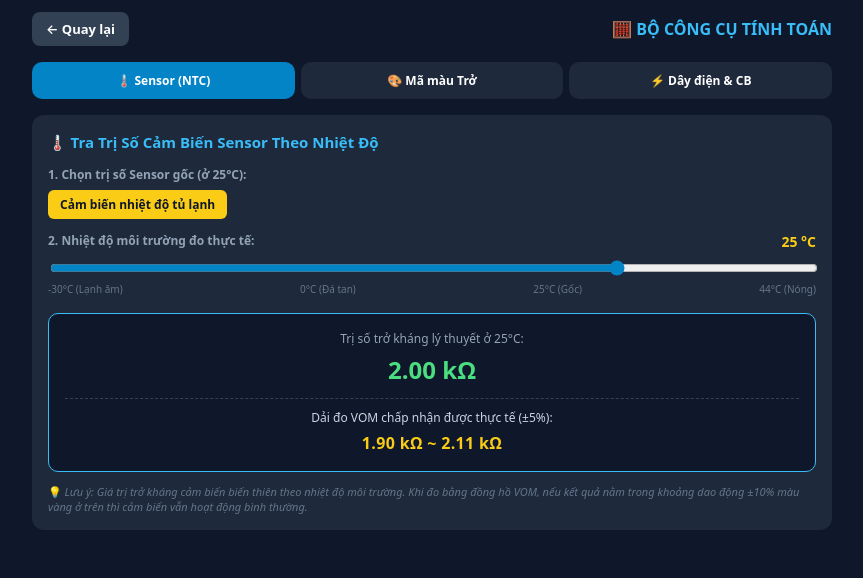
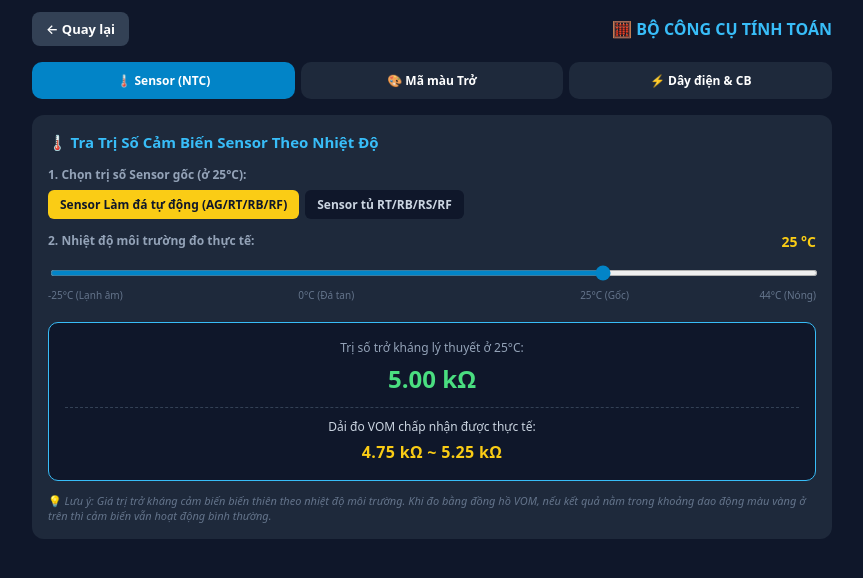
Before and after one commit to tuanAnh12423/WEB-Tra-Cuu-Ma-Loi, a React (Vite) app: page /#/tools in a window 1280 px wide. Shown: the top 578 px of the page, without its empty margins (208-1071 px from the left). Built offline with nearby package versions, Linux system fonts and the light colour scheme.

Commit message:
Cap Nhat

```diff
--- a/src/data/toolsData.ts
+++ b/src/data/toolsData.ts
@@ -1,13 +1,16 @@
+// =================================================================
 // 1. DỮ LIỆU CẤU HÌNH SENSOR (NTC)
 // =================================================================
 export interface SensorOption {
   label: string;
   value: number; // Trị số kOhm ở 25°C
-  bConstant?: number; // Hệ số Beta NTC (mặc định 3950 nếu không khai báo)
-  isLookupTable?: boolean; // Cờ đánh dấu nếu dùng Bảng tra cứu trực tiếp thay vì công thức
+  bConstant?: number; // Hệ số Beta NTC
+  isLookupTable?: boolean; // Cờ đánh dấu nếu dùng Bảng tra cứu trực tiếp
+  lookupTable?: Record<string | number, number>; // Bảng tra riêng
+  minMaxTable?: Record<string | number, { min: number; max: number }>;
 }
 
-// 🟢 BẢNG DỮ LIỆU TRA CỨU CHUẨN TỪ HÃNG CHO SENSOR 2K TỦ LẠNH (-30°C ĐẾN 44°C)
+// 🟢 1. BẢNG DỮ LIỆU TRA CỨU CHUẨN CHO SENSOR 2K TỦ LẠNH (-30°C ĐẾN 44°C)
 export const SENSOR_2K_LOOKUP_TABLE: Record<number, number> = {
   "-30": 33.81,
   "-29": 31.85,
@@ -86,9 +89,80 @@ export const SENSOR_2K_LOOKUP_TABLE: Record<number, number> = {
   "44": 0.914,
 };
 
+// 🧊 2. BẢNG CẢM BIẾN LÀM ĐÁ TỰ ĐỘNG CHUẨN ĐƯỜNG CONG TỪ ĐỒ THỊ HÃNG
+export const SENSOR_ICE_MAKER_LOOKUP_TABLE: Record<number, number> = {
+  "-25": 42.0,
+  "-24": 39.2,
+  "-23": 36.6,
+  "-22": 34.2,
+  "-21": 32.0,
+  "-20": 30.0,
+  "-19": 28.2,
+  "-18": 26.5,
+  "-17": 24.9,
+  "-16": 23.4,
+  "-15": 22.0,
+  "-14": 20.7,
+  "-13": 19.5,
+  "-12": 18.4,
+  "-11": 17.3,
+  "-10": 16.3,
+  "-9": 15.7,
+  "-8": 15.2,
+  "-7": 14.7,
+  "-6": 14.2,
+  "-5": 13.9,
+  "-4": 13.85,
+  "-3": 13.8,
+  "-2": 13.75,
+  "-1": 13.72,
+  "0": 13.7, // 🎯 Chuẩn mốc 0°C = 13.7 kΩ (Dải 13 ~ 14.5 kΩ)
+  "1": 13.1,
+  "2": 12.5,
+  "3": 11.9,
+  "4": 11.3,
+  "5": 10.8,
+  "6": 10.3,
+  "7": 9.8,
+  "8": 9.4,
+  "9": 9.0,
+  "10": 8.6,
+  "11": 8.2,
+  "12": 7.9,
+  "13": 7.6,
+  "14": 7.3,
+  "15": 7.0,
+  "16": 6.7,
+  "17": 6.4,
+  "18": 6.2, // 🎯 Đã sửa: 18°C = 6.2 kΩ (Nhiệt độ giảm -> Trở kháng tăng)
+  "19": 5.9,
+  "20": 5.7,
+  "21": 5.5,
+  "22": 5.3,
+  "23": 5.2,
+  "24": 5.1,
+  "25": 5.0, // 🎯 Chuẩn mốc 25°C = 5.0 kΩ (Dải 4.5 ~ 5.5 kΩ)
+  "26": 4.8,
+  "27": 4.6,
+  "28": 4.4,
+  "29": 4.2,
+  "30": 4.0,
+};
+
 // Danh sách các loại Sensor phổ biến trên thị trường
 export const SENSOR_OPTIONS: SensorOption[] = [
-  { label: "Cảm biến nhiệt độ tủ lạnh", value: 2, isLookupTable: true }, // Đã thêm loại Sensor 2k tra bảng
+  {
+    label: "Sensor Làm đá tự động (AG/RT/RB/RF)",
+    value: 5,
+    isLookupTable: true,
+    lookupTable: SENSOR_ICE_MAKER_LOOKUP_TABLE,
+  },
+  {
+    label: "Sensor tủ RT/RB/RS/RF",
+    value: 2,
+    isLookupTable: true,
+    lookupTable: SENSOR_2K_LOOKUP_TABLE,
+  },
 ];
 
 // =================================================================
@@ -122,15 +196,14 @@ export const COLOR_MAP: Record<string, ColorInfo> = {
 // =================================================================
 export interface PowerElectricalInfo {
   id: string;
-  hp: string; // Tên công suất (VD: "1.0 HP (9.000 BTU)")
-  kw: string; // Công suất tiêu thụ
-  current: string; // Dòng làm việc định mức
-  cb: string; // Khuyến nghị Aptomat (CB)
-  wire: string; // Tiết diện dây dẫn khuyến nghị
-  note?: string; // Ghi chú kỹ thuật bổ sung (nếu có)
+  hp: string;
+  kw: string;
+  current: string;
+  cb: string;
+  wire: string;
+  note?: string;
 }
 
-// Bảng thông số kỹ thuật lắp đặt điện lạnh
 export const POWER_ELECTRICAL_DATA: PowerElectricalInfo[] = [
   {
     id: "1.0hp",
--- a/src/pages/toolsPage.tsx
+++ b/src/pages/toolsPage.tsx
@@ -2,7 +2,6 @@ import { useState } from "react";
 import { useNavigate } from "react-router-dom";
 import {
   SENSOR_OPTIONS,
-  SENSOR_2K_LOOKUP_TABLE,
   COLOR_MAP,
   POWER_ELECTRICAL_DATA,
 } from "../data/toolsData";
@@ -16,35 +15,35 @@ export default function ToolsPage() {
   // ==========================================
   // 1. STATE & LOGIC: TÍNH SENSOR THEO NHIỆT ĐỘ
   // ==========================================
-  const [selectedSensorIdx, setSelectedSensorIdx] = useState<number>(0); // Mặc định chọn 2k (Tủ lạnh)
+  const [selectedSensorIdx, setSelectedSensorIdx] = useState<number>(0); // Mặc định Cảm biến làm đá tự động
   const [temp, setTemp] = useState<number>(25); // Mặc định 25°C
 
-  // Hàm tính toán trở kháng chuẩn KÈM DẢI SAI SỐ ±10%
+  // Hàm tính toán trở kháng chuẩn KÈM DẢI SAI SỐ CHUẨN
   const calculateSensorData = () => {
     const sensor = SENSOR_OPTIONS[selectedSensorIdx];
-    let baseVal = 0; // Giá trị tính bằng kΩ
+    let baseVal = 0;
 
-    // 🟢 1. NẾU LÀ SENSOR 2K TỦ LẠNH -> TRA TRỰC TIẾP BẢNG HÃNG
-    if (sensor.isLookupTable) {
-      if (SENSOR_2K_LOOKUP_TABLE[temp] !== undefined) {
-        baseVal = SENSOR_2K_LOOKUP_TABLE[temp];
+    // 🟢 1. TRUY CẤP LOOKUP TABLE
+    if (sensor.isLookupTable && sensor.lookupTable) {
+      const table = sensor.lookupTable as Record<string | number, number>;
+
+      if (table[temp] !== undefined) {
+        baseVal = table[temp];
       } else {
-        // Nội suy tuyến tính nếu nhiệt độ lẻ
         const lowerTemp = Math.floor(temp);
         const upperTemp = Math.ceil(temp);
-        const rLower = SENSOR_2K_LOOKUP_TABLE[lowerTemp];
-        const rUpper = SENSOR_2K_LOOKUP_TABLE[upperTemp];
+        const rLower = table[lowerTemp];
+        const rUpper = table[upperTemp];
 
         if (rLower !== undefined && rUpper !== undefined) {
           baseVal = rLower + (rUpper - rLower) * (temp - lowerTemp);
         }
       }
     } else {
-      // 🔵 2. CÁC CẢM BIẾN THÔNG THƯỜNG -> DÙNG CÔNG THỨC BETA NTC
       const bConstant = sensor.bConstant || 3950;
-      const T1 = 25 + 273.15; // 25°C sang Kelvin
-      const T2 = temp + 273.15; // Nhiệt độ đo sang Kelvin
-      const R1 = sensor.value * 1000; // kOhm sang Ohm
+      const T1 = 25 + 273.15;
+      const T2 = temp + 273.15;
+      const R1 = sensor.value * 1000;
 
       const R2 = R1 * Math.exp(bConstant * (1 / T2 - 1 / T1));
       baseVal = R2 / 1000;
@@ -54,11 +53,26 @@ export default function ToolsPage() {
       return { exactStr: "---", minStr: "---", maxStr: "---" };
     }
 
-    // 🟡 3. TÍNH DẢI BIẾN THIÊN TỰ DO ±10% CHO KTV ĐO THỰC TẾ
-    const minVal = baseVal * 0.95; // -5%
-    const maxVal = baseVal * 1.05; // +5%
+    let minVal = 0;
+    let maxVal = 0;
 
-    // Hàm định dạng hiển thị kΩ hoặc Ω
+    // 🟡 2. TRUY CẤP MIN MAX TABLE (Khắc phục triệt để tra cứu key)
+    const minMaxMap = sensor.minMaxTable as
+      | Record<string | number, { min: number; max: number }>
+      | undefined;
+
+    const exactMinMax = minMaxMap
+      ? (minMaxMap[temp] ?? minMaxMap[Number(temp)] ?? minMaxMap[String(temp)])
+      : undefined;
+
+    if (exactMinMax) {
+      minVal = exactMinMax.min;
+      maxVal = exactMinMax.max;
+    } else {
+      minVal = Math.round(baseVal * 0.95 * 100) / 100;
+      maxVal = Math.round(baseVal * 1.05 * 100) / 100;
+    }
+
     const formatValue = (val: number) =>
       val >= 1 ? `${val.toFixed(2)} kΩ` : `${(val * 1000).toFixed(0)} Ω`;
 
@@ -70,6 +84,11 @@ export default function ToolsPage() {
   };
 
   const sensorData = calculateSensorData();
+
+  // Tính phần trăm vị trí thanh kéo cho UI khớp 100% (-25°C -> 44°C)
+  const minTemp = -25;
+  const maxTemp = 44;
+  const sliderPercentage = ((temp - minTemp) / (maxTemp - minTemp)) * 100;
 
   // ==========================================
   // 2. STATE & LOGIC: MÃ MÀU ĐIỆN TRỞ (4 VẠCH)
@@ -279,30 +298,73 @@ export default function ToolsPage() {
                 </span>
               </div>
 
-              <input
-                type="range"
-                min="-30"
-                max="44"
-                value={temp}
-                onChange={(e) => setTemp(Number(e.target.value))}
-                style={{ width: "100%", accentColor: "#0284c7" }}
-              />
+              {/* THANH KÉO TỰ ĐỘNG KHỚP VỊ TRÍ NÚT THEO TEMP */}
+              <div style={{ position: "relative", width: "100%" }}>
+                <input
+                  type="range"
+                  min={minTemp}
+                  max={maxTemp}
+                  value={temp}
+                  onChange={(e) => setTemp(Number(e.target.value))}
+                  style={{
+                    width: "100%",
+                    height: "6px",
+                    borderRadius: "3px",
+                    outline: "none",
+                    accentColor: "#0284c7",
+                    cursor: "pointer",
+                    background: `linear-gradient(to right, #0284c7 0%, #0284c7 ${sliderPercentage}%, #334155 ${sliderPercentage}%, #334155 100%)`,
+                  }}
+                />
+              </div>
+
+              {/* 🟢 NHÃN MỐC NHIỆT ĐỘ ĐẶT THEO VỊ TRÍ PHẦN TRĂM TUYỆT ĐỐI CHÍNH XÁC */}
               <div
                 style={{
-                  display: "flex",
-                  justifyContent: "space-between",
+                  position: "relative",
+                  width: "100%",
+                  height: "18px",
                   fontSize: 10,
                   color: "#64748b",
+                  marginTop: 6,
                 }}
               >
-                <span>-30°C (Lạnh âm)</span>
-                <span>0°C (Đá tan)</span>
-                <span>25°C (Gốc)</span>
-                <span>44°C (Nóng)</span>
+                <span style={{ position: "absolute", left: "0%" }}>
+                  -25°C (Lạnh âm)
+                </span>
+
+                <span
+                  style={{
+                    position: "absolute",
+                    left: `${((0 - minTemp) / (maxTemp - minTemp)) * 100}%`,
+                    transform: "translateX(-50%)",
+                  }}
+                >
+                  0°C (Đá tan)
+                </span>
+
+                <span
+                  style={{
+                    position: "absolute",
+                    left: `${((25 - minTemp) / (maxTemp - minTemp)) * 100}%`,
+                    transform: "translateX(-50%)",
+                  }}
+                >
+                  25°C (Gốc)
+                </span>
+
+                <span
+                  style={{
+                    position: "absolute",
+                    right: "0%",
+                  }}
+                >
+                  44°C (Nóng)
+                </span>
               </div>
             </div>
 
-            {/* KẾT QUẢ ĐO VOM CHUẨN + KHOẢNG SAI SỐ THỰC TẾ ±10% */}
+            {/* KẾT QUẢ ĐO VOM CHUẨN + KHOẢNG SAI SỐ THỰC TẾ */}
             <div
               style={{
                 background: "#0f172a",
@@ -336,7 +398,7 @@ export default function ToolsPage() {
                 {sensorData.exactStr}
               </span>
 
-              {/* Dải đo cho phép thực tế ±10% */}
+              {/* Dải đo cho phép thực tế */}
               <div
                 style={{
                   borderTop: "1px dashed #334155",
@@ -347,7 +409,7 @@ export default function ToolsPage() {
                 }}
               >
                 <span style={{ fontSize: 12, color: "#cbd5e1" }}>
-                  Dải đo VOM chấp nhận được thực tế (±5%):
+                  Dải đo VOM chấp nhận được thực tế:
                 </span>
                 <span
                   style={{
@@ -375,8 +437,7 @@ export default function ToolsPage() {
               <em>
                 Lưu ý: Giá trị trở kháng cảm biến biến thiên theo nhiệt độ môi
                 trường. Khi đo bằng đồng hồ VOM, nếu kết quả nằm trong khoảng
-                dao động ±10% màu vàng ở trên thì cảm biến vẫn hoạt động bình
-                thường.
+                dao động màu vàng ở trên thì cảm biến vẫn hoạt động bình thường.
               </em>
             </p>
           </div>
```
